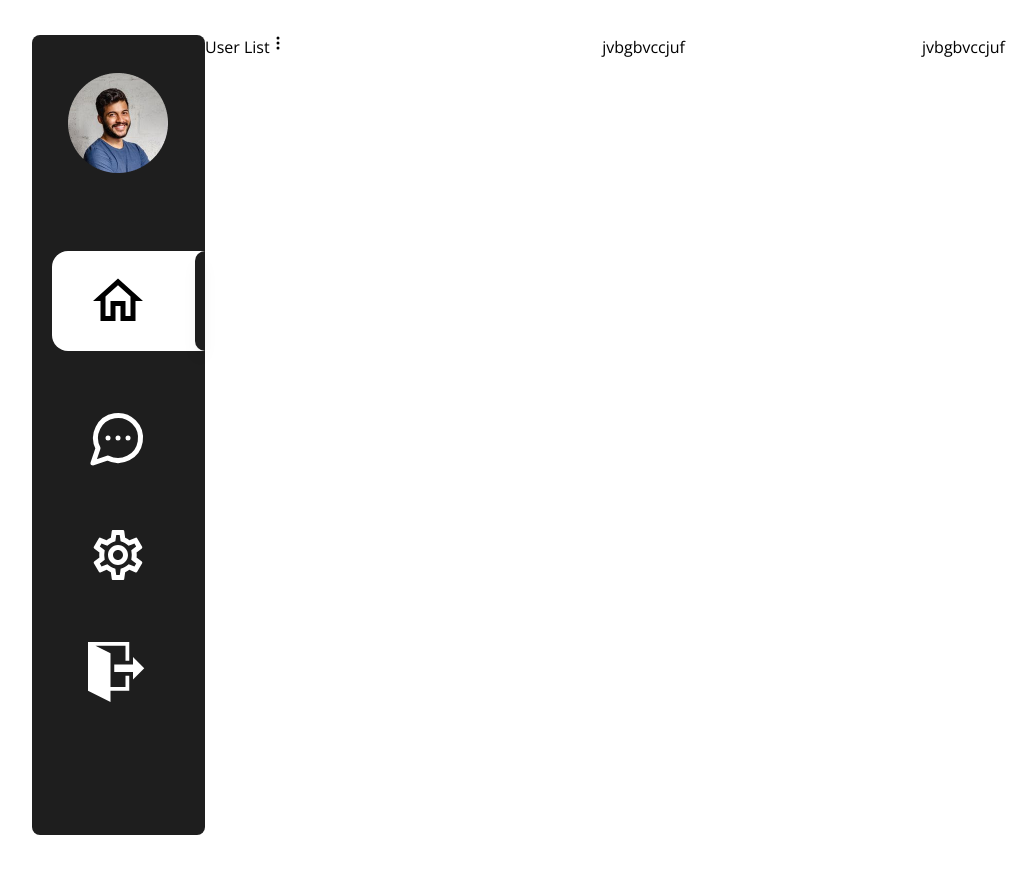
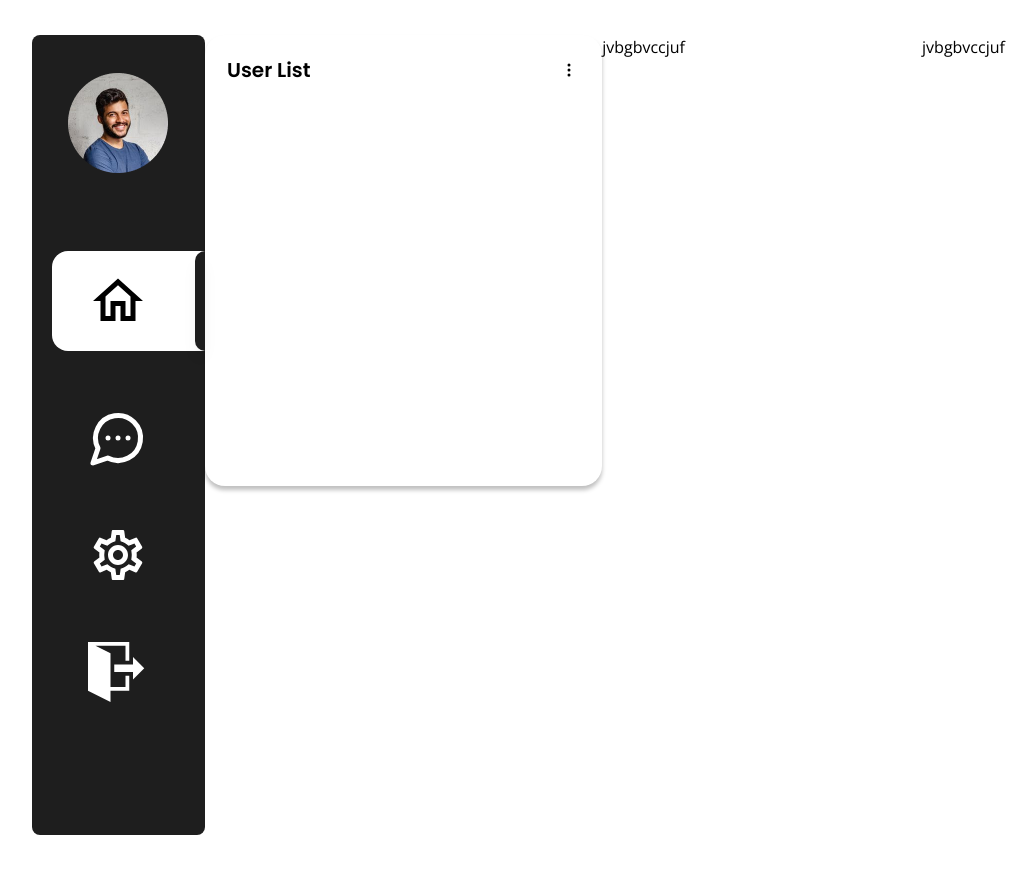
Before and after one commit to SourovKarmokar/One_Piece-_chatting_apps, a React (Vite) app: page / in a window 1280 px wide. Shown: the whole page, without its empty margins (3-1039 px from the left). Built offline with nearby package versions, Linux system fonts and the light colour scheme; no server answers; sample sign-in values are in the browser's storage.

Commit message:
user list

```diff
--- a/src/components/UserList/UserList.jsx
+++ b/src/components/UserList/UserList.jsx
@@ -1,11 +1,16 @@
-import React from 'react'
-import { BsThreeDotsVertical } from "react-icons/bs";
+import React from 'react';
+import { BsThreeDotsVertical } from 'react-icons/bs';
+import { FaPlus } from 'react-icons/fa';
 
 const UserList = () => {
   return (
-    <div className='flex'>
-      <h2>User List</h2>
-      <BsThreeDotsVertical />
+    <div className='h-[451px] pt-[20px] pl-[22px] pb-[70px] pr-[25px] rounded-[20px] shadow-[0_4px_4px_rgba(0,0,0,0.25)] font-primary'>
+      <div className='flex items-center justify-between mb-[34px]'>
+        <h1 className='font-poppins font-semibold text-black text-[20px]'>
+          User List
+        </h1>
+        <BsThreeDotsVertical />
+      </div>
     </div>
   )
 }
```
